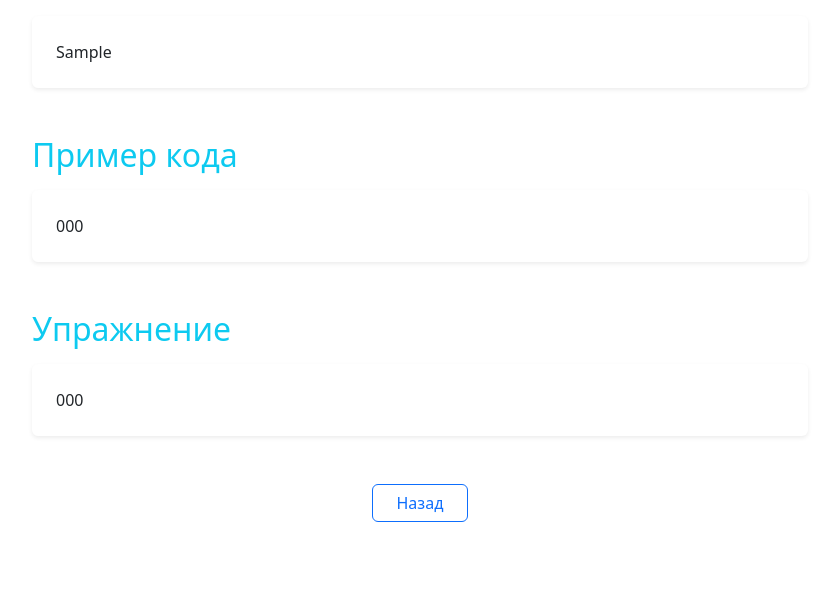
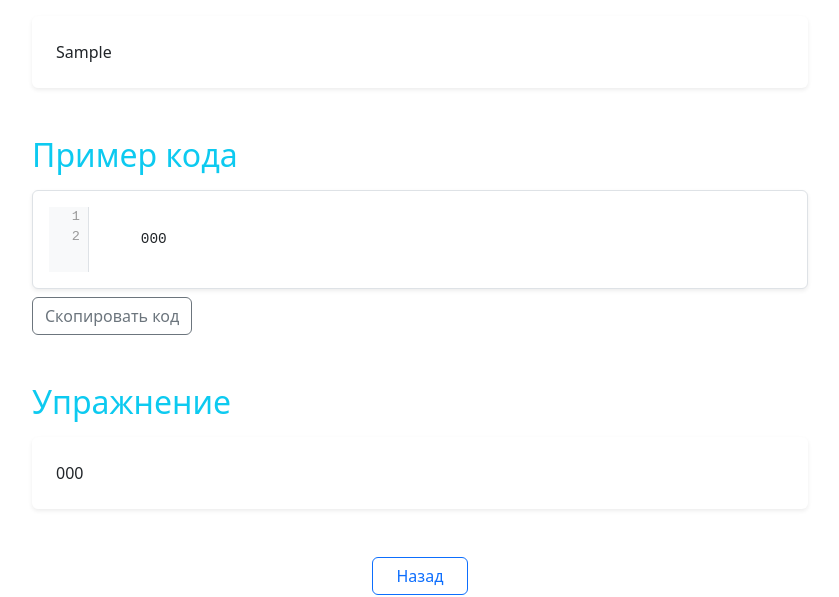
Before and after one commit to nikww/Algoproject, a Django app: a page that uses algoproject/algosite/templates/algosite/detail.html in a window 1280 px wide. Shown: the part 203-800 px from the top of the page, without its empty margins (220-1059 px from the left). Run offline with Django 4.2, Linux system fonts and the light colour scheme; tables that the repository leaves empty hold one stand-in row (values such as "Sample post").

Commit message:
нумерация строк

```diff
--- a/algoproject/algosite/templates/algosite/detail.html
+++ b/algoproject/algosite/templates/algosite/detail.html
@@ -1,3 +1,4 @@
+
 {% extends 'algosite/base.html' %}
 {% block title %}{{ topic.title }}{% endblock %}
 
@@ -21,9 +22,12 @@
     <h2 class="mb-3 text-info">
       <i class="fas fa-code mr-2"></i>Пример кода
     </h2>
-    <div id="example_code" class="p-4 rounded shadow-sm bg-white">
+    <div id="example_code" class="code-block rounded shadow-sm bg-white">
       {{ topic.example_code|safe }}
     </div>
+    <button id="copyButton" class="btn btn-outline-secondary mt-2">
+      <i class="fas fa-copy mr-2"></i>Скопировать код
+    </button>
   </section>
 
   {% if topic.exercise_render_code %}
@@ -51,26 +55,106 @@
 </div>
 
 <style>
-  .section {
-    margin-bottom: 2.5rem;
+  /* Updated code block styles */
+  .code-block {
+    position: relative;
+    font-family: 'Courier New', Courier, monospace;
+    font-size: 0.9rem;
+    background-color: #f8f9fa;
+    border: 1px solid #dee2e6;
+    border-radius: 6px;
+    padding: 16px 16px 16px 56px; /* Keep left padding for line numbers */
+    /* Make container scrollable both vertically and horizontally */
+    overflow-x: auto;
+    overflow-y: auto;
+    white-space: pre;
+    tab-size: 4;
+    max-height: 400px; /* Optional max height to allow vertical scrollbar */
   }
 
-  pre {
-    white-space: pre-wrap;
-    background-color: #f8f9fa;
-    border: 1px solid #dee2e6;
-    border-radius: 4px;
-    padding: 1rem;
-    overflow-x: auto;
+  /* Code content container - no scroll here */
+  .code-content {
+    margin-left: 0; /* Remove margin */
+    background: transparent; /* Ensure transparency */
+    /* Remove overflow-x to avoid nested scrollbars */
+    overflow: visible;
   }
 
-  code {
+  /* Line numbers column */
+  .line-numbers {
+    position: absolute;
+    top: 16px;
+    left: 16px;
+    width: 40px;
+    font-size: 0.85rem;
+    color: #999;
+    padding-right: 8px;
+    user-select: none;
+    text-align: right;
+    border-right: 1px solid #dee2e6;
+    line-height: 1.5;
     font-family: 'Courier New', Courier, monospace;
-    font-size: 0.9rem;
+    background-color: #f8f9fa;
+    height: calc(100% - 32px);
+    box-sizing: border-box;
   }
 
-  .bg-white {
-    background-color: white;
+  .line-number {
+    white-space: nowrap;
   }
 </style>
+
+<script>
+  document.addEventListener('DOMContentLoaded', function() {
+    const codeBlock = document.getElementById('example_code');
+    if (!codeBlock) return;
+
+    // Create container for code content
+    const codeContent = document.createElement('div');
+    codeContent.className = 'code-content';
+
+    // Move existing content into codeContent div
+    while (codeBlock.firstChild) {
+      codeContent.appendChild(codeBlock.firstChild);
+    }
+    codeBlock.appendChild(codeContent);
+
+    // Get lines count using innerText split on \n
+    let lines = codeContent.innerText.split('\n');
+
+    // Remove trailing empty lines
+    while (lines.length > 0 && lines[lines.length - 1].trim() === '') {
+      lines.pop();
+    }
+
+    const lineCount = lines.length;
+
+    // Create line numbers container
+    const lineNumbers = document.createElement('div');
+    lineNumbers.className = 'line-numbers';
+
+    // Append line numbers
+    for (let i = 1; i <= lineCount; i++) {
+      const lineNumber = document.createElement('div');
+      lineNumber.className = 'line-number';
+      lineNumber.textContent = i;
+      lineNumbers.appendChild(lineNumber);
+    }
+
+    // Insert line numbers into codeBlock
+    codeBlock.insertBefore(lineNumbers, codeContent);
+
+    // Copy button functionality
+    const copyButton = document.getElementById('copyButton');
+    copyButton.addEventListener('click', function() {
+      const codeText = codeContent.innerText;
+      navigator.clipboard.writeText(codeText).then(() => {
+        alert('Код скопирован в буфер обмена!');
+      }).catch(err => {
+        console.error('Ошибка при копировании: ', err);
+      });
+    });
+  });
+</script>
+
 {% endblock %}
```
